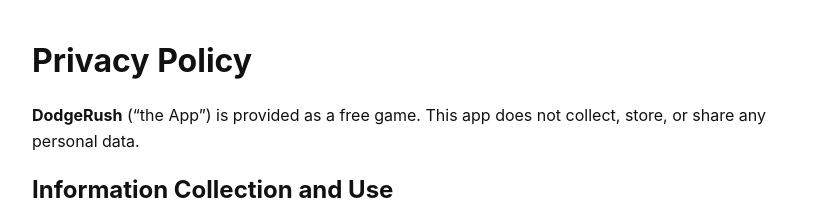
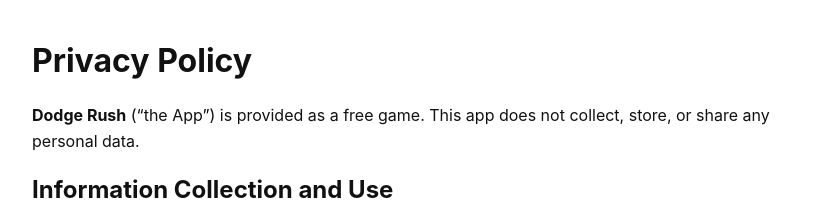
Before and after one commit to Bsun7131/dodgebsun-privacy-policy, a plain HTML site: page index.html in a window 1280 px wide. Shown: the top 222 px of the page, 208-1025 px from the left. Drawn offline with Linux system fonts and the light colour scheme.

Commit message:
Update index.html

```diff
--- a/index.html
+++ b/index.html
@@ -2,7 +2,7 @@
 <html lang="en">
 <head>
   <meta charset="UTF-8">
-  <title>DodgeRush Privacy Policy</title>
+  <title>Dodge Rush Privacy Policy</title>
   <meta name="viewport" content="width=device-width, initial-scale=1.0">
   <style>
     body {
@@ -22,7 +22,7 @@
 
 <h1>Privacy Policy</h1>
 
-<p><strong>DodgeRush</strong> (“the App”) is provided as a free game. This app does not collect, store, or share any personal data.</p>
+<p><strong>Dodge Rush</strong> (“the App”) is provided as a free game. This app does not collect, store, or share any personal data.</p>
 
 <h2>Information Collection and Use</h2>
 <p>The App does not collect any personal information from users. There are no accounts, no analytics, no advertising, and no in-app purchases.</p>
```
